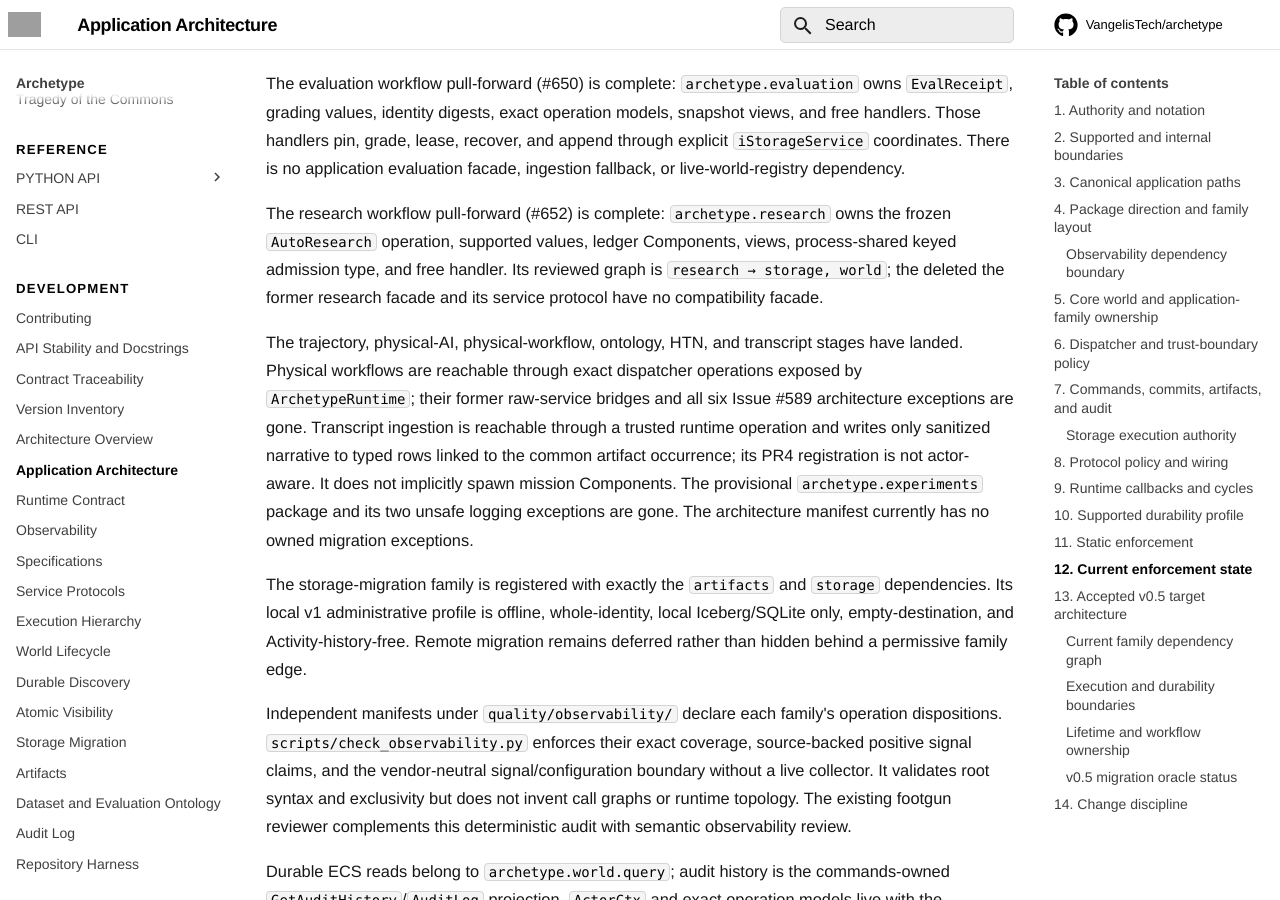
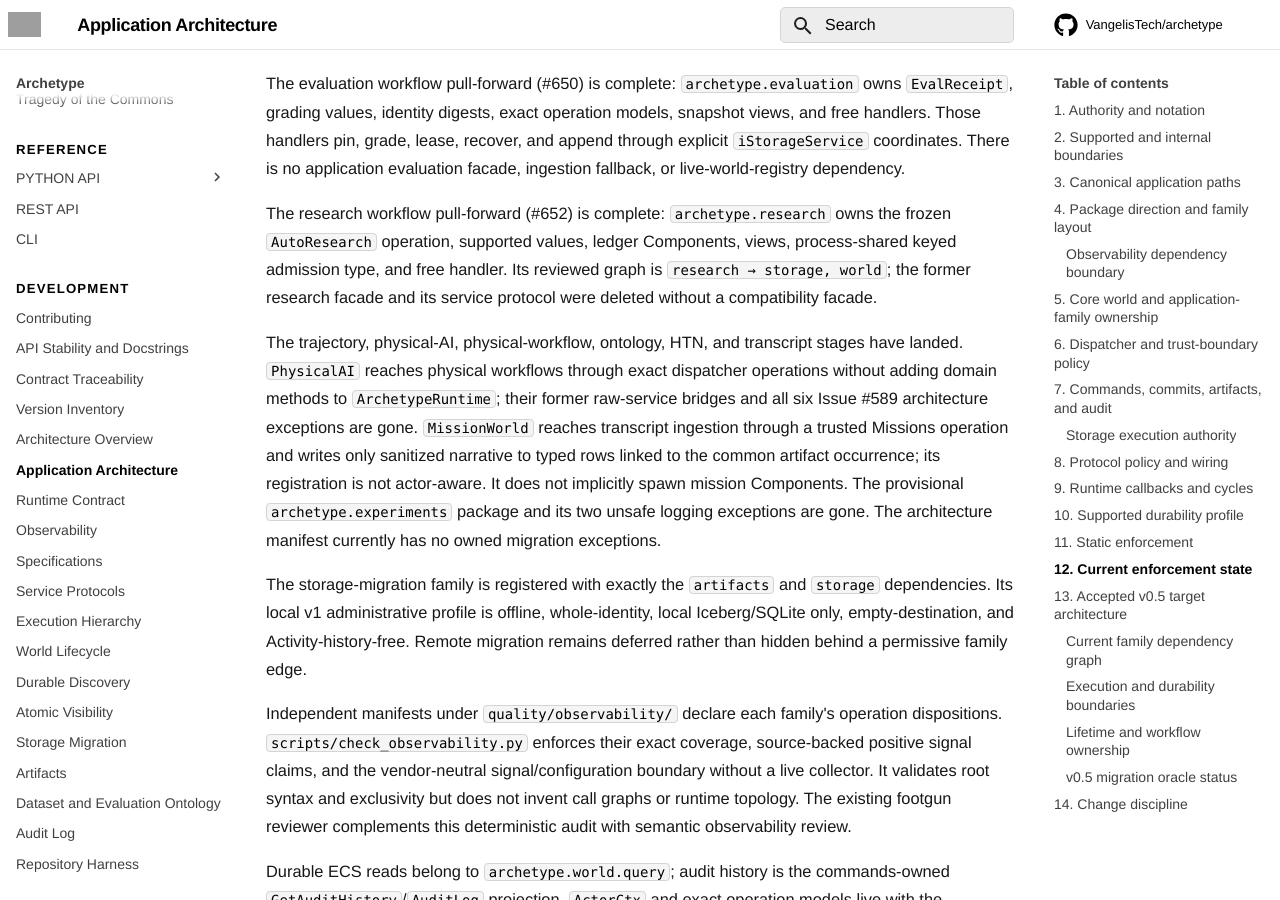
Before and after one commit to VangelisTech/archetype, an MkDocs documentation site: the page built from docs/guide/application-architecture.md, in a window 1280 px wide and 900 px high, scrolled down 17687 px. Built offline with MkDocs 1.6.1 and Material for MkDocs 9.7.7, drawn with Linux system fonts in a browser that asks for light colours; comment, search, counter and statistics services are not loaded; grey boxes are pictures that could not be loaded.

Commit message:
docs: align 0.6 ownership after the rebase

```diff
--- a/docs/guide/application-architecture.md
+++ b/docs/guide/application-architecture.md
@@ -656,18 +656,18 @@ live-world-registry dependency.
 The research workflow pull-forward (#652) is complete:
 `archetype.research` owns the frozen `AutoResearch` operation, supported values,
 ledger Components, views, process-shared keyed admission type, and free
-handler. Its reviewed graph is `research → storage, world`; the deleted
-the former research facade and its service protocol have no
-compatibility facade.
+handler. Its reviewed graph is `research → storage, world`; the former
+research facade and its service protocol were deleted without a compatibility
+facade.
 
 The trajectory, physical-AI, physical-workflow, ontology, HTN, and transcript
-stages have landed. Physical workflows are reachable through exact
-dispatcher operations exposed by `ArchetypeRuntime`; their former raw-service
-bridges and all six Issue #589 architecture exceptions are gone. Transcript
-ingestion is reachable through a trusted runtime operation and writes only
-sanitized narrative to typed rows linked to the common artifact occurrence;
-its PR4 registration is not actor-aware. It does not implicitly spawn mission
-Components. The provisional
+stages have landed. `PhysicalAI` reaches physical workflows through exact
+dispatcher operations without adding domain methods to `ArchetypeRuntime`;
+their former raw-service bridges and all six Issue #589 architecture
+exceptions are gone. `MissionWorld` reaches transcript ingestion through a
+trusted Missions operation and writes only sanitized narrative to typed rows
+linked to the common artifact occurrence; its registration is not
+actor-aware. It does not implicitly spawn mission Components. The provisional
 `archetype.experiments` package and its two unsafe logging exceptions are gone.
 The architecture manifest currently has no owned migration exceptions.
 
```
Also changed, not shown: other parts of docs/guide/application-architecture.md (+0 -1 lines), README.md (+2 -2 lines), docs/guide/release-0.6.md (+1 -1 lines), docs/guide/world-libraries.md (+1 -1 lines).
